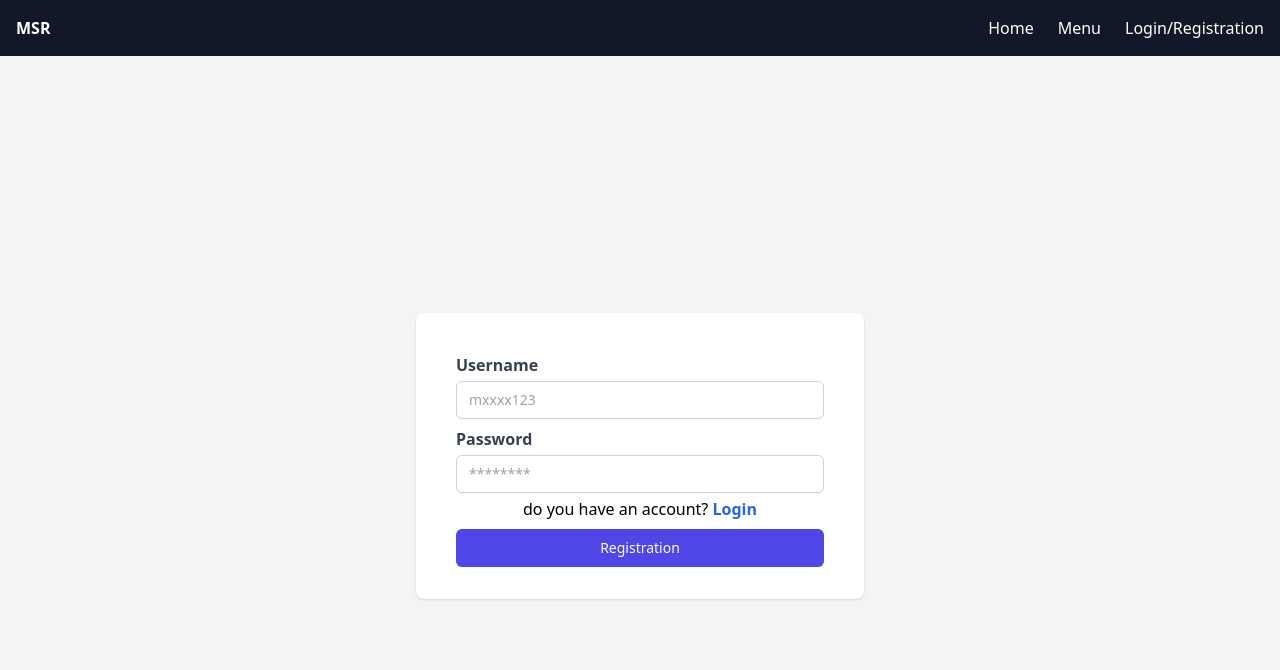
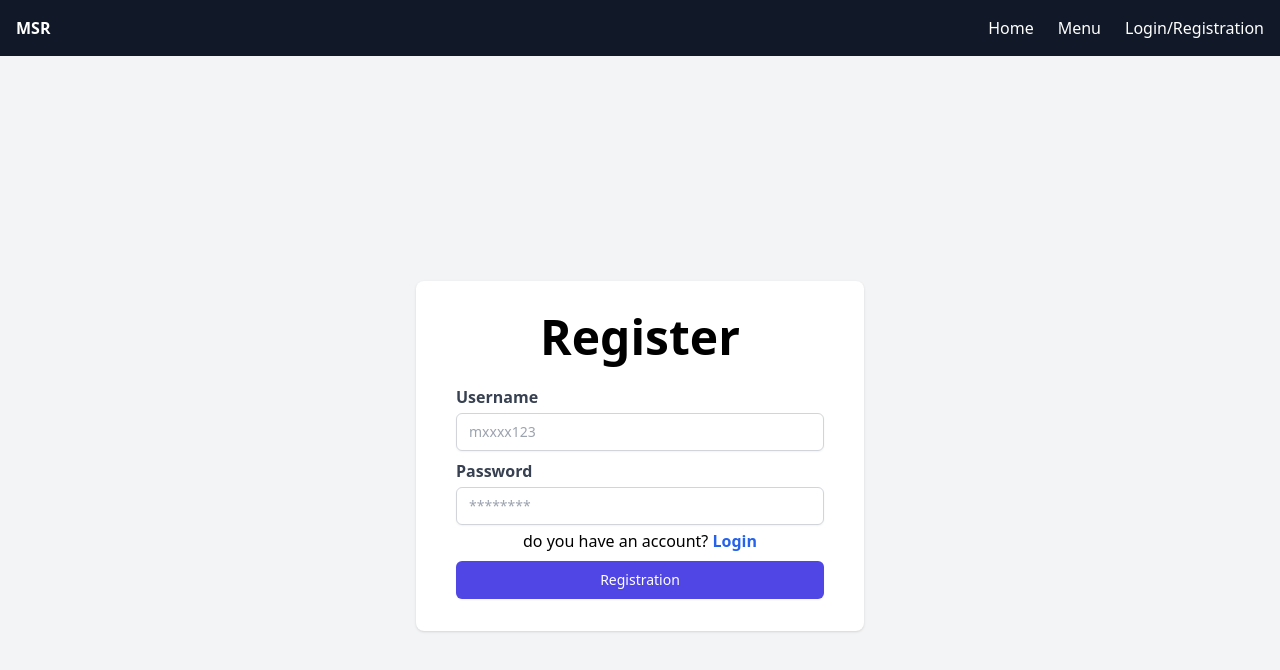
Before and after one commit to msfrzl1/react-mudo-api, a React (Vite) app: page /register in a window 1280 px wide. Shown: the top 670 px of the page. Built offline with nearby package versions, Linux system fonts and the light colour scheme.

Commit message:
added title login and register

```diff
--- a/src/components/pages/LoginPage.jsx
+++ b/src/components/pages/LoginPage.jsx
@@ -44,6 +44,9 @@ const LoginPage = () => {
         <div className="sm: mx-auto sm:w-full sm:max-w-md">
           <div className="bg-white py-8 px-4 shadow sm:rounded-lg sm:px-10">
             <form action="">
+              <div className="flex justify-center font-black text-5xl mb-6">
+                <h1>Login</h1>
+              </div>
               <Label htmlFor="username">Username</Label>
               <Input type="text" name="username" placeholder="mxxxx123" onChange={handleUsername} />
               <Label htmlFor="password">Password</Label>
@@ -68,7 +71,9 @@ const LoginPage = () => {
                 Login
               </button>
               {notif.message && (
-                <p className={notif.success ? "text-green-500 flex justify-center mt-2" : "text-red-500 flex justify-center mt-2"}>{notif.message}</p>
+                <div className={notif.success ? "text-green-500 flex justify-center mt-2" : "text-red-500 flex justify-center mt-2"}>
+                  <p>{notif.message}</p>
+                </div>
               )}
             </div>
           </div>
--- a/src/components/pages/RegisterPage.jsx
+++ b/src/components/pages/RegisterPage.jsx
@@ -12,6 +12,9 @@ const RegisterPage = () => {
         <div className="sm: mx-auto sm:w-full sm:max-w-md">
           <div className="bg-white py-8 px-4 shadow sm:rounded-lg sm:px-10">
             <form action="">
+              <div className="flex justify-center font-black text-5xl mb-6">
+                <h1>Register</h1>
+              </div>
               <Label htmlFor="username">Username</Label>
               <Input type="text" name="username" placeholder="mxxxx123" />
               <Label htmlFor="password">Password</Label>
```
